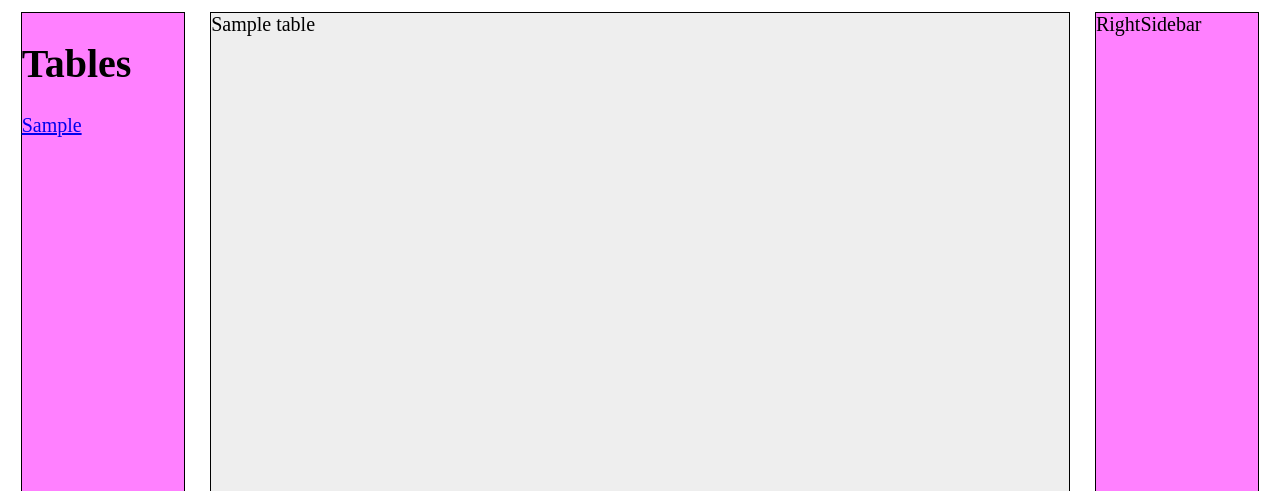
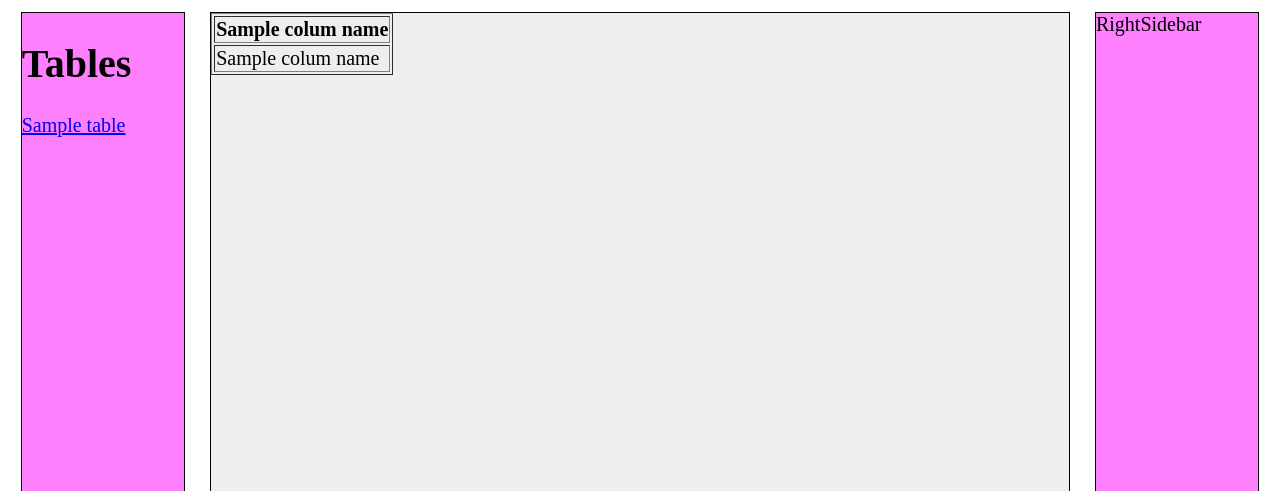
Before and after one commit to mydemorepo/demo_python_app, a Flask app: template templates/main.html in a window 1280 px wide. Shown: the part 175-666 px from the top of the page. Run offline with Flask 2, Linux system fonts and the light colour scheme; the template is opened without the code that fills it: most values are stand-ins (such as "Sample title", 1, 10 or a date in 2020).

Commit message:
Table display has been improved.

```diff
--- a/static/styles/main.css
+++ b/static/styles/main.css
@@ -34,6 +34,7 @@ body {
 	font-size: 20px;
 	background-color: #eee;
 	float: left;
+	overflow: scroll
 }
 
 #rightSidebar {
--- a/templates/main.html
+++ b/templates/main.html
@@ -13,14 +13,32 @@
 	<div id="header">Header</div>
 	<div id="leftSidebar">
 		<h1>Tables</h1>
-		{% for table in tables_list %}
+		{% for table in tables_list %} {% for colum_name in table %}
 		<p>
 			<a href="/{{ table['Tables_in_classicmodels'] }}">{{
-				table['Tables_in_classicmodels'].capitalize() }}</a>
+				table[colum_name].capitalize() }}</a>
 		</p>
-		{% endfor %}
+		{% endfor %} {% endfor %}
 	</div>
-	<div id="main">{{table}}</div>
+	<div id="main">
+		<table border=1>
+			<thead>
+				<tr>
+					{% for colum_name in table[0] %}
+					<th>{{ colum_name.capitalize() }}</th> {% endfor %}
+				</tr>
+			</thead>
+			<tbody>
+				{% for row in table %}
+				<tr>
+					{% for colum_name in row %} {% if (row[colum_name] == None) %}
+					<td></td> {%else%}
+					<td>{{row[colum_name]}}</td> {% endif %} {% endfor %}
+				</tr>
+				{% endfor %}
+			<tbody>
+		</table>
+	</div>
 	<div id="rightSidebar">RightSidebar</div>
 	<div id="footer">Footer</div>
 </body>
```
